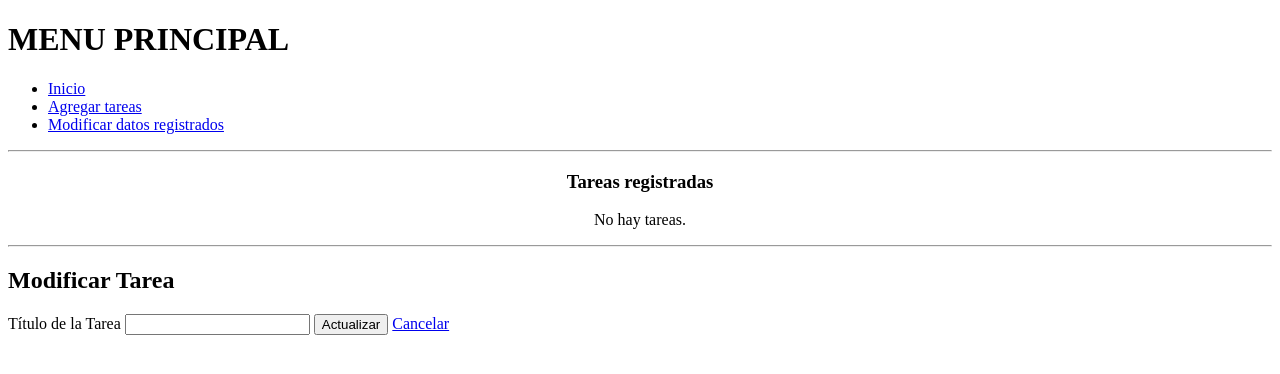
After one commit to SydCrow-bit/TAREA-DB-PYTHON, a Flask app: template templates/templatesactualizar.html in a window 1280 px wide. The commit adds this page. Shown: the top 374 px of the page. Run offline with Flask 3, Linux system fonts and the light colour scheme; the template is opened without the code that fills it: values that come from a table or form of the project are taken from there, others are empty.

Commit message:
Funcionalidad de Actualizar implementada
Se integró la función actualizar() en routes.py vinculada a MySQL.
Se creó la plantilla actualizar.html para la edición de tareas.
Se limpió app.py para evitar errores de importación circular.

```diff
--- a/app.py
+++ b/app.py
@@ -4,12 +4,14 @@ from extension import db
 app = Flask(__name__)
 app.config['SECRET_KEY'] = 'secret1234'
 app.config["SQLALCHEMY_DATABASE_URI"] = "mysql+pymysql://root:@localhost:3306/db_tareas"
+
 db.init_app(app)
 
 from models import Tarea
 with app.app_context():
     db.create_all()
 
+# Importamos las rutas al final para evitar errores
 from routes import *
 
 if __name__ == '__main__':
--- a/formularios.py
+++ b/formularios.py
@@ -2,6 +2,6 @@ from flask_wtf import FlaskForm
 from wtforms import StringField, SubmitField
 from wtforms.validators import DataRequired
 
-class FormAgregarTareas (FlaskForm):
-    titulo =  StringField('Titulo', validators=[DataRequired()])
-    enviar  = SubmitField('Enviar')
+class FormAgregarTareas(FlaskForm):
+    titulo = StringField('Título de la Tarea', validators=[DataRequired()])
+    enviar = SubmitField('Guardar')
--- a/routes.py
+++ b/routes.py
@@ -1,31 +1,39 @@
-# routes.py
-from app import app, db
-from flask import Flask, render_template
-import formularios
+from flask import render_template, redirect, url_for
+from app import app
+from extension import db
 from models import Tarea
+from formularios import FormAgregarTareas
 
 @app.route('/')
 @app.route('/index')
 def index():
-    return render_template('index.html', subtitulo="Actividad en grupo TAI")
+    return render_template('index.html')
 
-@app.route('/sobrenosotros', methods =['GET', 'POST'])
+@app.route('/sobrenosotros', methods=['GET', 'POST'])
 def sobrenosotros():
-    # formulario es variable
-    formulario = formularios.FormAgregarTareas()
-    if formulario.validate_on_submit() :
-        nueva_tarea = Tarea(titulo = formulario.titulo.data)
-        db.session.add(nueva_tarea)
+    form = FormAgregarTareas()
+    if form.validate_on_submit():
+        nueva = Tarea(titulo=form.titulo.data)
+        db.session.add(nueva)
         db.session.commit()
-        print('se envio correctamente', formulario.titulo.data)
-        return render_template('sobrenosotros.html',
-                               form = formulario,
-                               titulo = formulario.titulo.data )
+        return redirect(url_for('sobrenosotros'))
 
-    return render_template('sobrenosotros.html', form=formulario)
+    tareas_db = Tarea.query.all()
+    return render_template('sobrenosotros.html', form=form, tareas=tareas_db)
 
-#METODO PARA CARGAR LAS TAREAS
+@app.route('/actualizar/<int:id>', methods=['GET', 'POST'])
+def actualizar(id):
+    tarea = Tarea.query.get_or_404(id)
+    form = FormAgregarTareas(obj=tarea) # Carga los datos actuales
+
+    if form.validate_on_submit():
+        tarea.titulo = form.titulo.data
+        db.session.commit()
+        return redirect(url_for('sobrenosotros'))
+
+    return render_template('actualizar.html', form=form)
+
+# Esto permite que la tabla funcione en cualquier página que use base.html
 @app.context_processor
-def cargar_tareas():
-    tareas = Tarea.query.all()
-    return dict(tareas=tareas)
+def inject_tareas():
+    return dict(tareas=Tarea.query.all())
--- a/templates/base.html
+++ b/templates/base.html
@@ -11,6 +11,7 @@
     <ul>
         <li><a href="/index">Inicio</a></li>
         <li><a href="/sobrenosotros">Agregar tareas</a></li>
+        <li><a href="/actualizar/1">Modificar datos registrados</a></li>
         <!--AQUI AGREGEN SUS ENLACES DE EDITAR Y ELIMINAR-->
     </ul>
     <!--- PARA MOSTRAR TABLA TAREAS -->
@@ -25,11 +26,20 @@
             <th>ID</th>
             <th>Título</th>
         </tr>
+<!---1 -->
 
         {% for tarea in tareas %}
         <tr>
             <td>{{ tarea.id }}</td>
             <td>{{ tarea.titulo }}</td>
+           <!---2 inicio -->
+            <td>
+    <a href="{{ url_for('actualizar', id=tarea.id) }}" style="color: #2c3e50; font-weight: bold; text-decoration: none;">
+        [ Modificar ]
+    </a>
+</td>
+<!---fin -->
+
         </tr>
     {% endfor %}
     </table>
--- /dev/null
+++ b/templates/templatesactualizar.html
@@ -0,0 +1,10 @@
+{% extends "base.html" %}
+{% block contenido %}
+    <h2>Modificar Tarea</h2>
+    <form method="POST">
+        {{ form.csrf_token }}
+        {{ form.titulo.label }} {{ form.titulo }}
+        <button type="submit">Actualizar</button>
+        <a href="{{ url_for('sobrenosotros') }}">Cancelar</a>
+    </form>
+{% endblock %}
```
Also changed, not shown: models.py (+1 -6 lines), templates/actualizar.html (added, +14 -0 lines).
